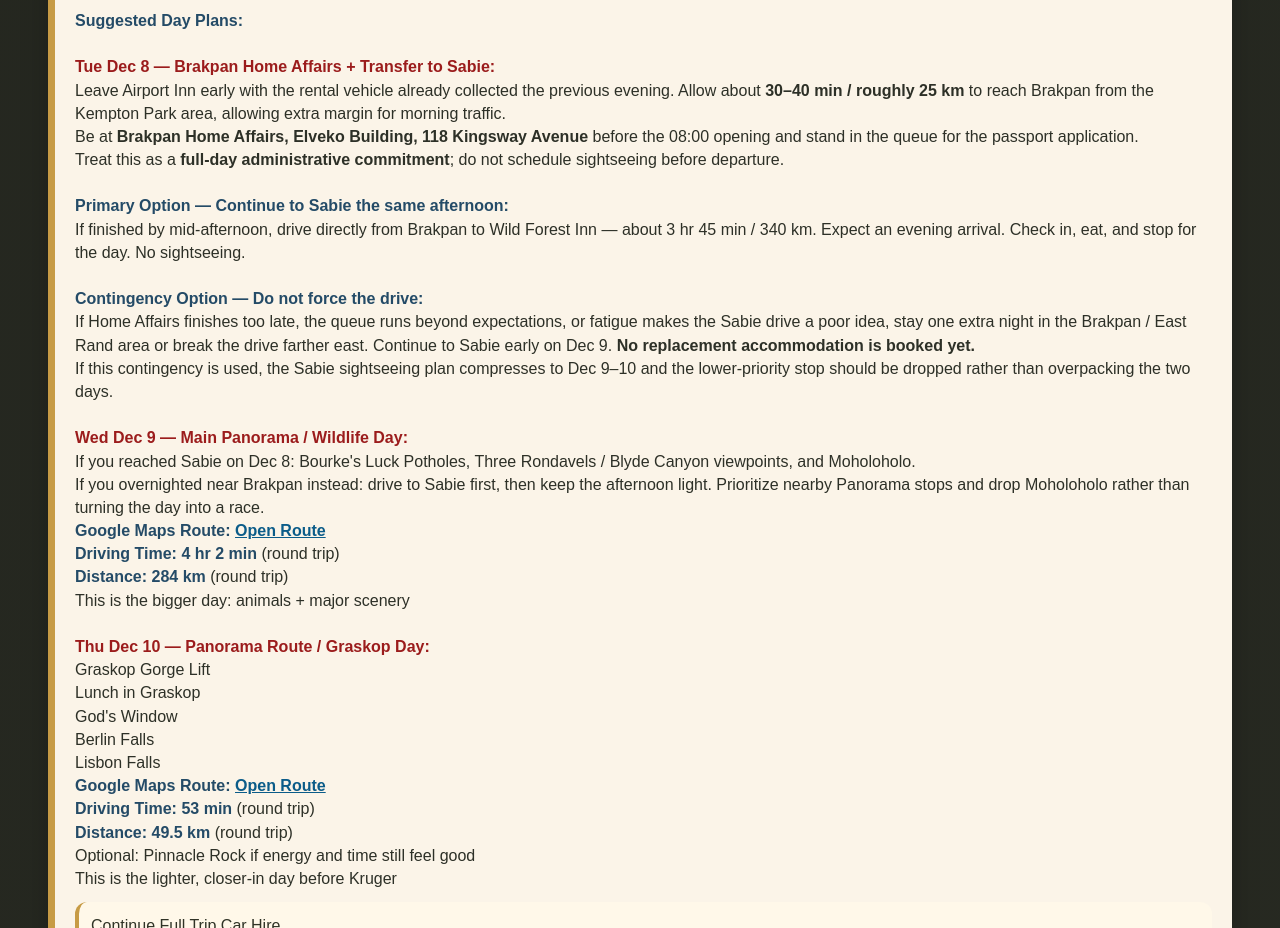
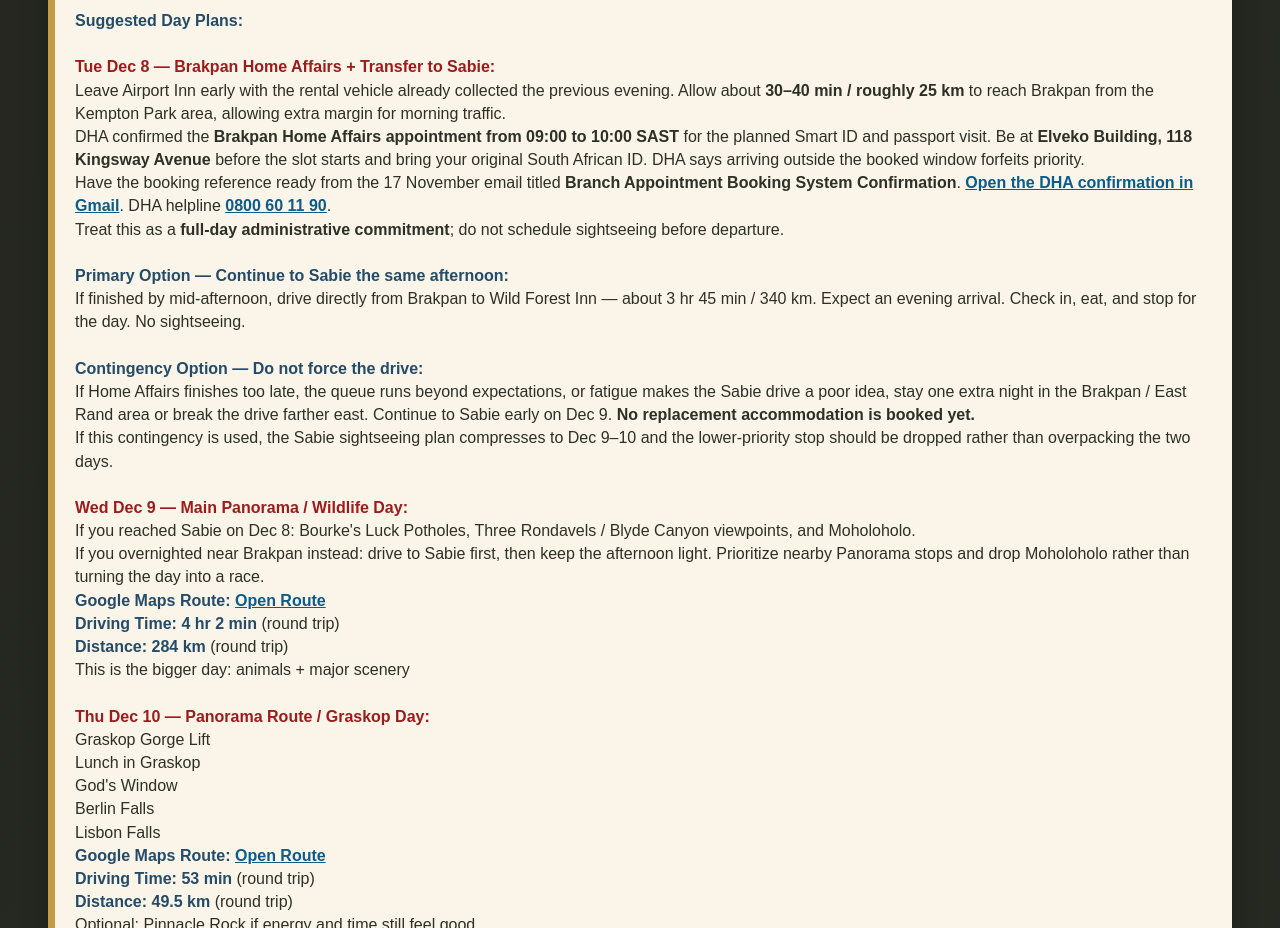
Before and after one commit to treurnich77/south-africa-trip, a plain HTML site: page itinerary-source.html in a window 1280 px wide. Shown: the part 7900-8828 px from the top of the page. Drawn offline with Linux system fonts and the light colour scheme.

Commit message:
Confirm Brakpan Home Affairs appointment

```diff
--- a/itinerary-source.html
+++ b/itinerary-source.html
@@ -390,7 +390,8 @@ Graskop Gorge Lift — <a href="https://graskopgorgeliftcompany.co.za/" target="
 <span class="big">Suggested Day Plans:</span><br><br>
 <span class="dayhead">Tue Dec 8 — Brakpan Home Affairs + Transfer to Sabie:</span><br>
 Leave Airport Inn early with the rental vehicle already collected the previous evening. Allow about <b>30–40 min / roughly 25 km</b> to reach Brakpan from the Kempton Park area, allowing extra margin for morning traffic.<br>
-Be at <b>Brakpan Home Affairs, Elveko Building, 118 Kingsway Avenue</b> before the 08:00 opening and stand in the queue for the passport application.<br>
+DHA confirmed the <b>Brakpan Home Affairs appointment from 09:00 to 10:00 SAST</b> for the planned Smart ID and passport visit. Be at <b>Elveko Building, 118 Kingsway Avenue</b> before the slot starts and bring your original South African ID. DHA says arriving outside the booked window forfeits priority.<br>
+Have the booking reference ready from the 17 November email titled <b>Branch Appointment Booking System Confirmation</b>. <a href="https://mail.google.com/mail/#all/1a1ea12dffe9d025" target="_blank" rel="noopener noreferrer">Open the DHA confirmation in Gmail</a>. DHA helpline <a href="tel:0800601190">0800 60 11 90</a>.<br>
 Treat this as a <b>full-day administrative commitment</b>; do not schedule sightseeing before departure.<br><br>
 <span class="big">Primary Option — Continue to Sabie the same afternoon:</span><br>
 If finished by mid-afternoon, drive directly from Brakpan to Wild Forest Inn — about 3 hr 45 min / 340 km. Expect an evening arrival. Check in, eat, and stop for the day. No sightseeing.<br><br>
```
